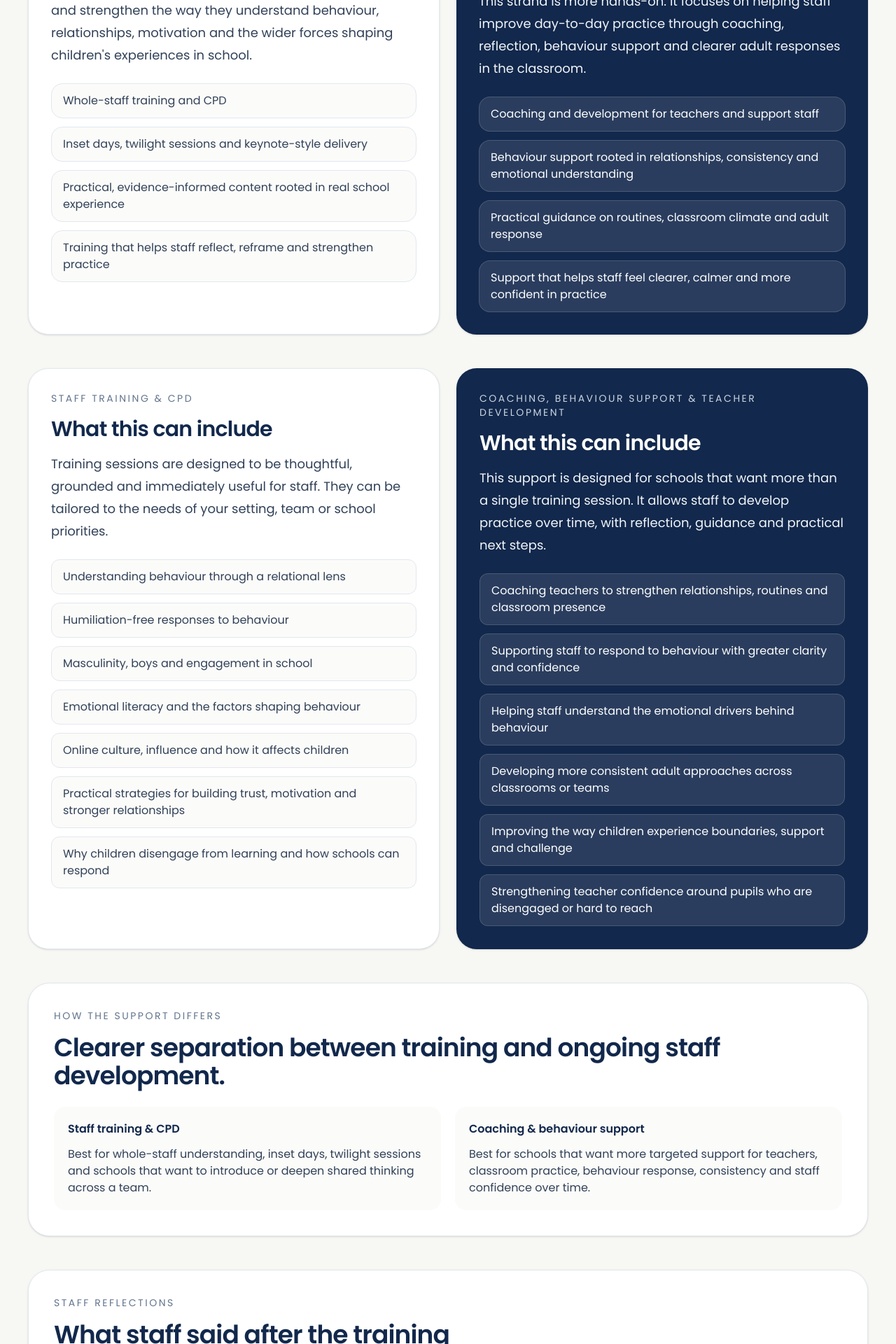
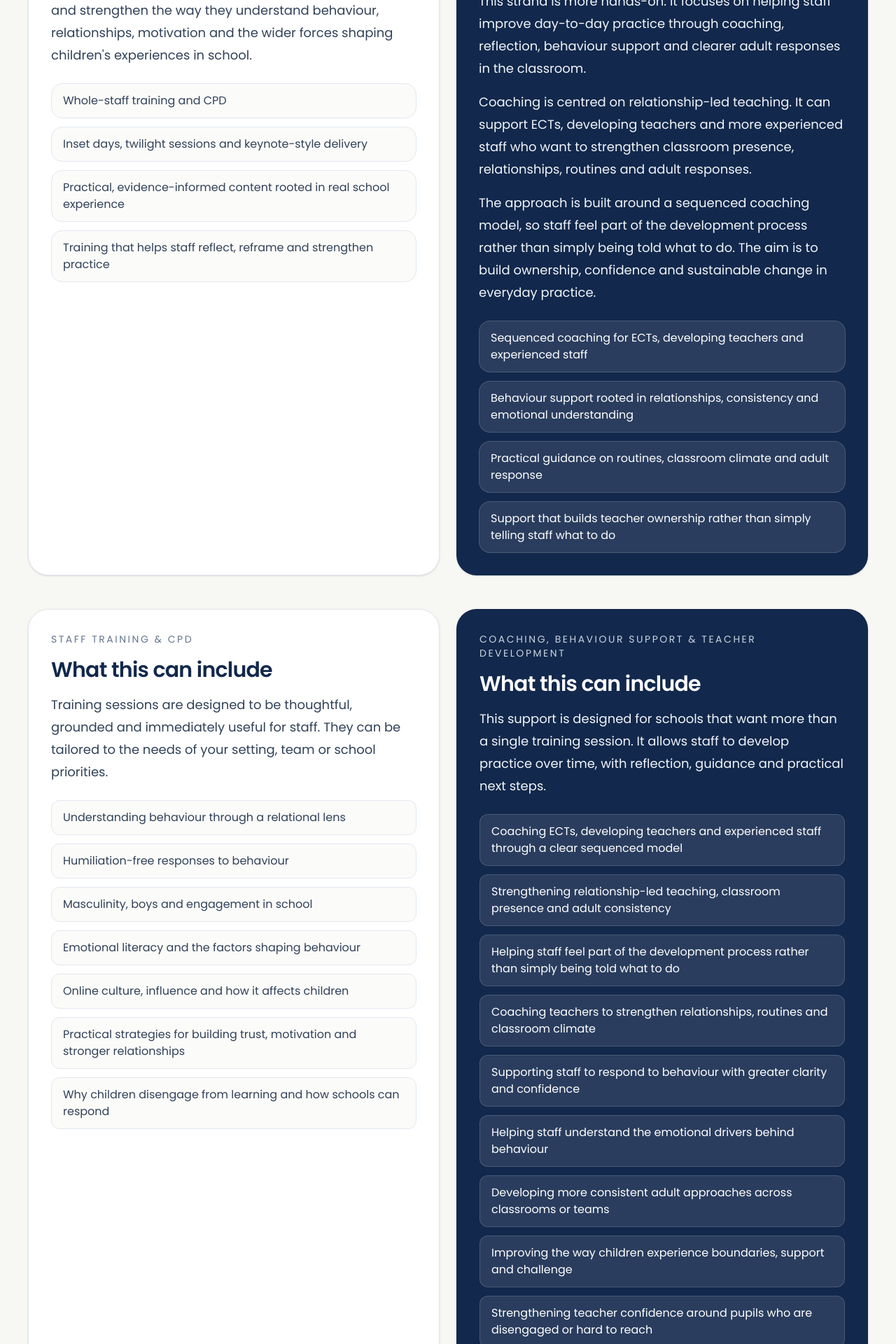
Before and after one commit to davedodd89-ai/warren-dodd-education, a Next.js app: page /schools in a window 1280 px wide. Shown: the part 1820-3740 px from the top of the page at 70% size. Built offline with nearby package versions, Linux system fonts and the light colour scheme.

Commit message:
Update schools coaching page

```diff
--- a/app/schools/page.tsx
+++ b/app/schools/page.tsx
@@ -10,10 +10,10 @@ export default function SchoolsPage() {
   ];
 
   const coachingAreas = [
-    "Coaching and development for teachers and support staff",
+    "Sequenced coaching for ECTs, developing teachers and experienced staff",
     "Behaviour support rooted in relationships, consistency and emotional understanding",
     "Practical guidance on routines, classroom climate and adult response",
-    "Support that helps staff feel clearer, calmer and more confident in practice",
+    "Support that builds teacher ownership rather than simply telling staff what to do",
   ];
 
   const trainingTopics = [
@@ -27,7 +27,10 @@ export default function SchoolsPage() {
   ];
 
   const coachingSupport = [
-    "Coaching teachers to strengthen relationships, routines and classroom presence",
+    "Coaching ECTs, developing teachers and experienced staff through a clear sequenced model",
+    "Strengthening relationship-led teaching, classroom presence and adult consistency",
+    "Helping staff feel part of the development process rather than simply being told what to do",
+    "Coaching teachers to strengthen relationships, routines and classroom climate",
     "Supporting staff to respond to behaviour with greater clarity and confidence",
     "Helping staff understand the emotional drivers behind behaviour",
     "Developing more consistent adult approaches across classrooms or teams",
@@ -97,7 +100,10 @@ export default function SchoolsPage() {
 
                 <p className="mt-3 text-base leading-7 text-slate-700">
                   BSc (Hons) Psychology · Primary PGCE · QTS · Extensive
-                  experience across <span className="font-semibold text-[#12284C]">KS1 and KS2</span>
+                  experience across{" "}
+                  <span className="font-semibold text-[#12284C]">
+                    KS1 and KS2
+                  </span>
                 </p>
 
                 <p className="mt-3 max-w-3xl text-base leading-7 text-slate-700">
@@ -188,14 +194,28 @@ export default function SchoolsPage() {
             </p>
 
             <h2 className="mt-4 text-3xl font-semibold leading-tight md:text-4xl">
-              Practical support for teachers and staff working directly with
-              children every day.
+              Sequenced coaching that builds teacher ownership, confidence and
+              stronger classroom practice.
             </h2>
 
             <p className="mt-5 max-w-xl text-base leading-7 text-slate-100 md:text-lg md:leading-8">
               This strand is more hands-on. It focuses on helping staff improve
               day-to-day practice through coaching, reflection, behaviour
               support and clearer adult responses in the classroom.
+            </p>
+
+            <p className="mt-4 max-w-xl text-base leading-7 text-slate-100 md:text-lg md:leading-8">
+              Coaching is centred on relationship-led teaching. It can support
+              ECTs, developing teachers and more experienced staff who want to
+              strengthen classroom presence, relationships, routines and adult
+              responses.
+            </p>
+
+            <p className="mt-4 max-w-xl text-base leading-7 text-slate-100 md:text-lg md:leading-8">
+              The approach is built around a sequenced coaching model, so staff
+              feel part of the development process rather than simply being told
+              what to do. The aim is to build ownership, confidence and
+              sustainable change in everyday practice.
             </p>
 
             <div className="mt-6 grid gap-3">
@@ -293,9 +313,10 @@ export default function SchoolsPage() {
                 Coaching &amp; behaviour support
               </p>
               <p className="mt-3 text-sm leading-6 text-slate-700 md:text-base">
-                Best for schools that want more targeted support for teachers,
-                classroom practice, behaviour response, consistency and staff
-                confidence over time.
+                Best for schools that want more targeted support for ECTs,
+                developing teachers or experienced staff through sequenced,
+                relationship-led coaching that builds ownership, classroom
+                confidence and sustainable change.
               </p>
             </div>
           </div>
```
Lines whose indentation alone changed are shown as unchanged.
